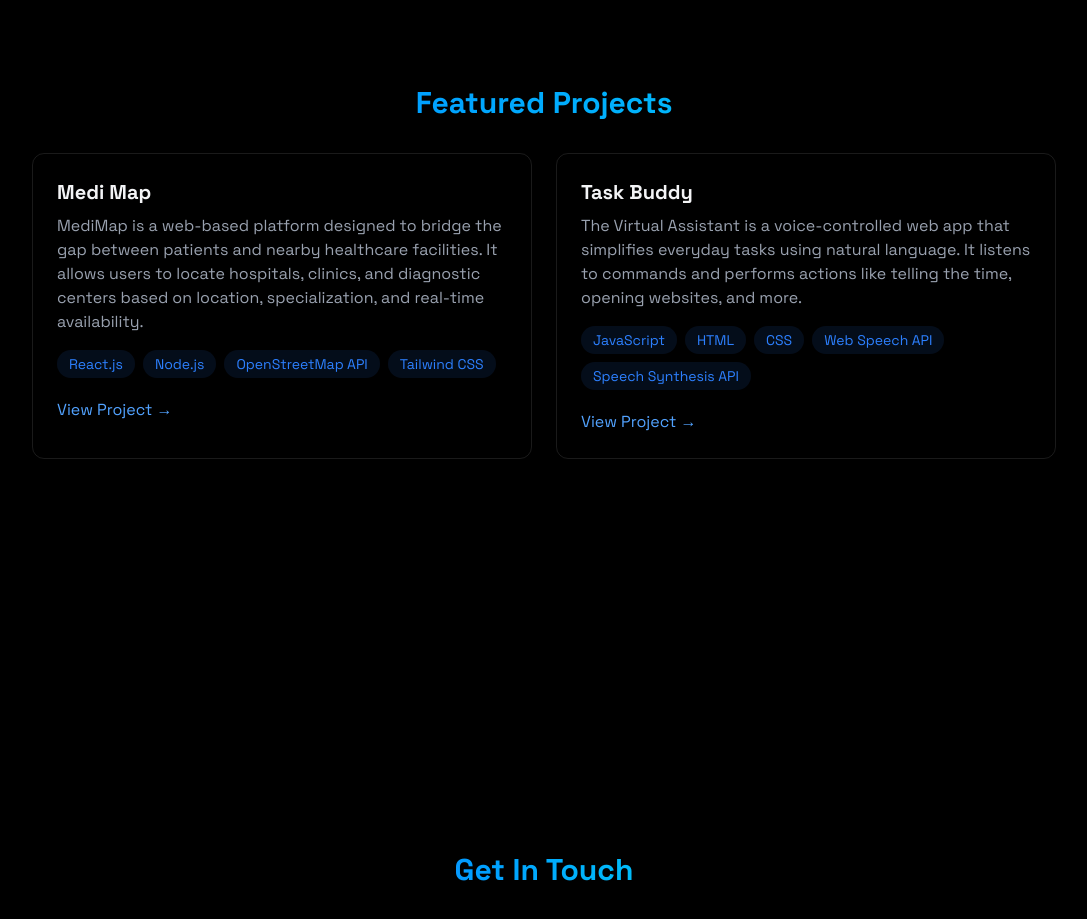
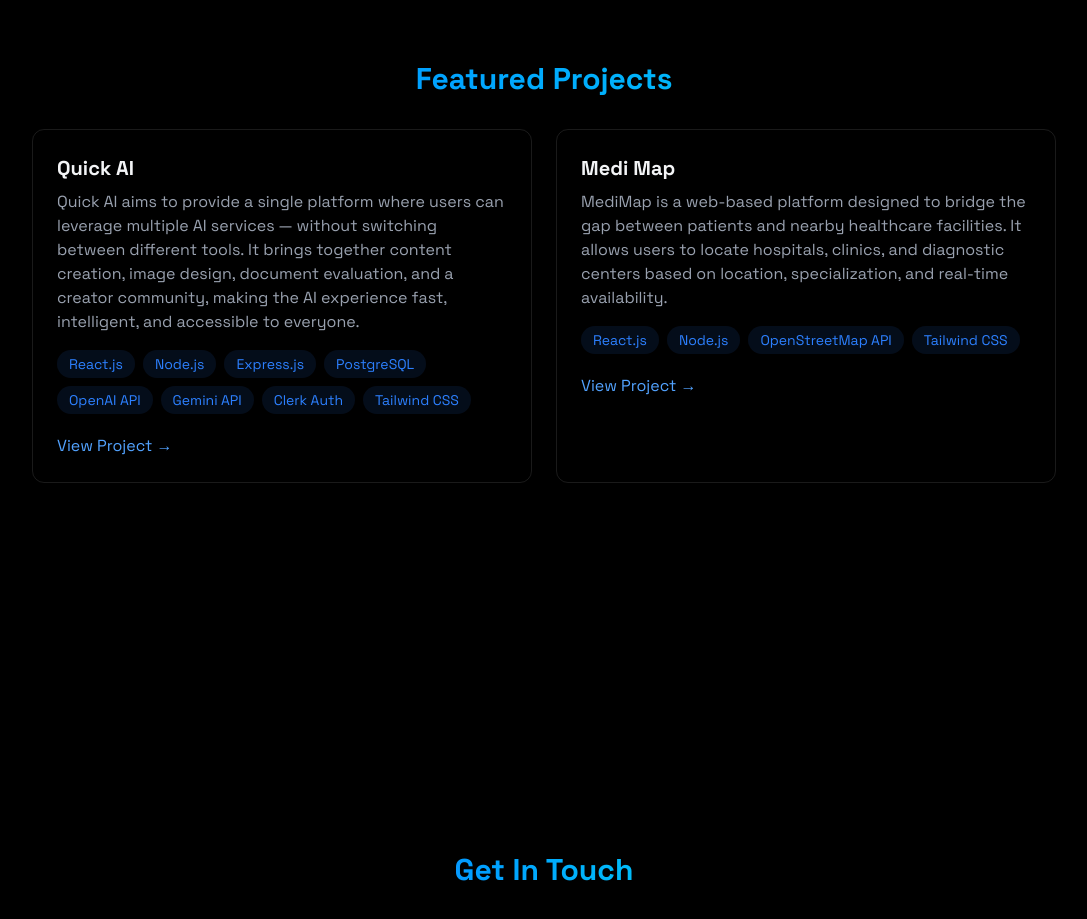
Before and after one commit to Tushar5687/Tushar.Sahni-Portfolio, a React (Vite) app: page / in a window 1280 px wide. Shown: the part 1880-2799 px from the top of the page, without its empty margins (96-1183 px from the left). Built offline with nearby package versions, Linux system fonts and the light colour scheme.

Commit message:
Project Update

```diff
--- a/src/components/sections/Projects.jsx
+++ b/src/components/sections/Projects.jsx
@@ -2,12 +2,15 @@ import { RevealOnScroll } from "../RevealOnScroll";
 
 export const Projects = () => {
   const mediMapTechStack = ["React.js", "Node.js", "OpenStreetMap API", "Tailwind CSS"];
-  const virtualAssistantTechStack = [
-    "JavaScript",
-    "HTML",
-    "CSS",
-    "Web Speech API",
-    "Speech Synthesis API",
+  const quickAITechStack = [
+    "React.js",
+    "Node.js",
+    "Express.js",
+    "PostgreSQL",
+    "OpenAI API",
+    "Gemini API",
+    "Clerk Auth",
+    "Tailwind CSS",
   ];
 
   return (
@@ -19,7 +22,33 @@ export const Projects = () => {
           </h2>
 
           <div className="grid grid-cols-1 md:grid-cols-2 gap-6">
-            {/* Project 1 */}
+            {/* Project 1 - Quick AI */}
+            <div className="p-6 rounded-xl border border-white/10 hover:-translate-y-1 hover:border-blue-500/30 hover:shadow-[0_2px_8px_rgba(59,130,246,0.2)] transition">
+              <h3 className="text-lg sm:text-xl font-bold mb-2">Quick AI</h3>
+              <p className="text-gray-400 text-sm sm:text-base mb-4">
+                Quick AI aims to provide a single platform where users can leverage multiple AI services — without switching between different tools. It brings together content creation, image design, document evaluation, and a creator community, making the AI experience fast, intelligent, and accessible to everyone.
+              </p>
+              <div className="flex flex-wrap gap-2 mb-2">
+                {quickAITechStack.map((tech, key) => (
+                  <span
+                    key={key}
+                    className="bg-blue-500/10 text-blue-500 py-1 px-3 rounded-full text-sm hover:bg-blue-500/20 hover:shadow-[0_2px_8px_rgba(59,130,246,0.1)] transition-all"
+                  >
+                    {tech}
+                  </span>
+                ))}
+              </div>
+              <div className="flex justify-between items-center">
+                <a
+                  href="https://quick-ai-kappa.vercel.app/"
+                  className="text-blue-400 hover:text-blue-300 transition-colors text-sm sm:text-base mt-3 inline-block"
+                >
+                  View Project →
+                </a>
+              </div>
+            </div>
+
+            {/* Project 2 - Medi Map */}
             <div className="p-6 rounded-xl border border-white/10 hover:-translate-y-1 hover:border-blue-500/30 hover:shadow-[0_2px_8px_rgba(59,130,246,0.2)] transition">
               <h3 className="text-lg sm:text-xl font-bold mb-2">Medi Map</h3>
               <p className="text-gray-400 text-sm sm:text-base mb-4">
@@ -44,32 +73,6 @@ export const Projects = () => {
                 </a>
               </div>
             </div>
-
-            {/* Project 2 */}
-            <div className="p-6 rounded-xl border border-white/10 hover:-translate-y-1 hover:border-blue-500/30 hover:shadow-[0_2px_8px_rgba(59,130,246,0.2)] transition">
-              <h3 className="text-lg sm:text-xl font-bold mb-2">Task Buddy</h3>
-              <p className="text-gray-400 text-sm sm:text-base mb-4">
-                The Virtual Assistant is a voice-controlled web app that simplifies everyday tasks using natural language. It listens to commands and performs actions like telling the time, opening websites, and more.
-              </p>
-              <div className="flex flex-wrap gap-2 mb-2">
-                {virtualAssistantTechStack.map((tech, key) => (
-                  <span
-                    key={key}
-                    className="bg-blue-500/10 text-blue-500 py-1 px-3 rounded-full text-sm hover:bg-blue-500/20 hover:shadow-[0_2px_8px_rgba(59,130,246,0.1)] transition-all"
-                  >
-                    {tech}
-                  </span>
-                ))}
-              </div>
-              <div className="flex justify-between items-center">
-                <a
-                  href="https://tushar5687.github.io/Virtual-Assistant/"
-                  className="text-blue-400 hover:text-blue-300 transition-colors text-sm sm:text-base mt-3 inline-block"
-                >
-                  View Project →
-                </a>
-              </div>
-            </div>
           </div>
         </div>
       </RevealOnScroll>
```
